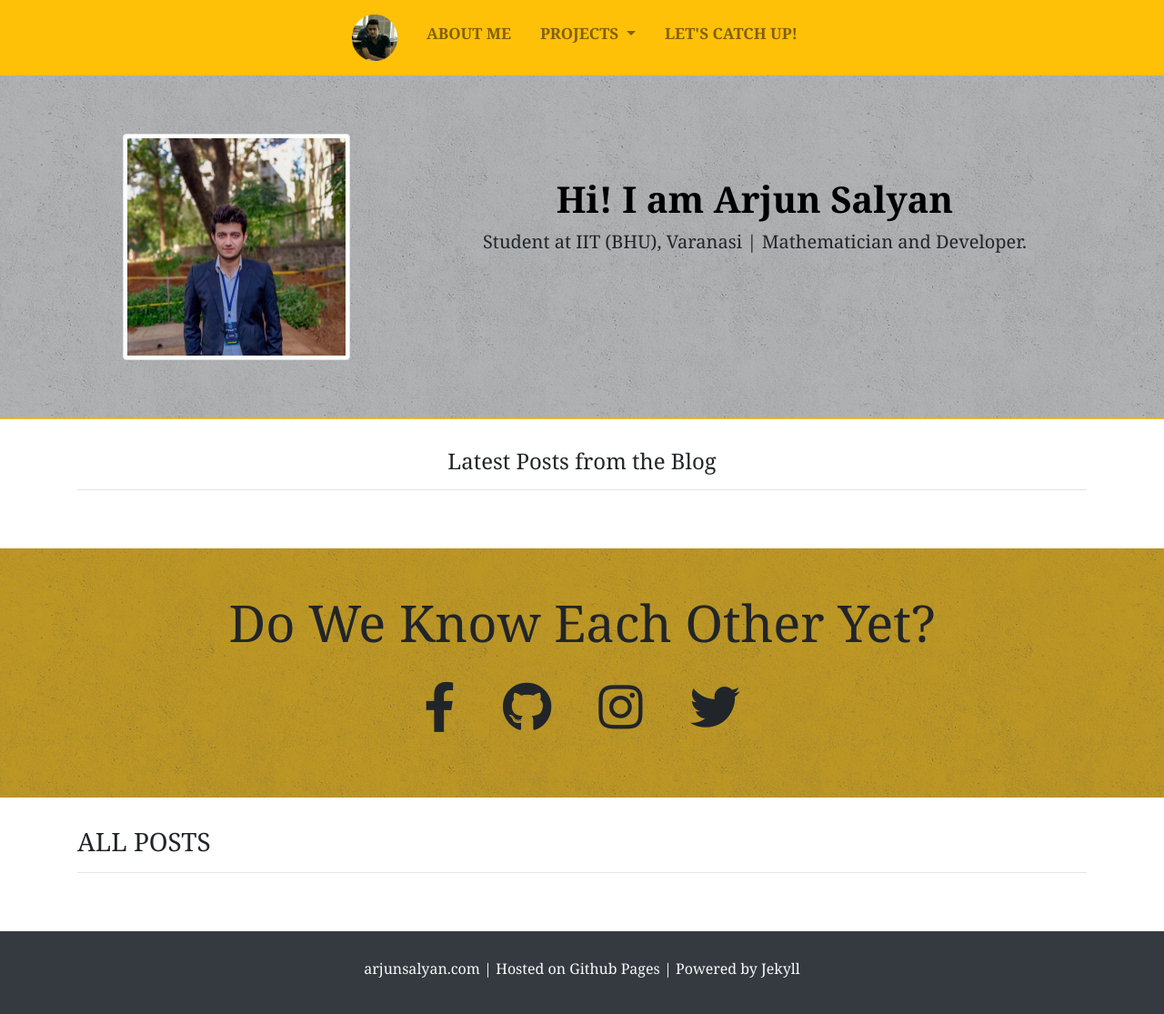
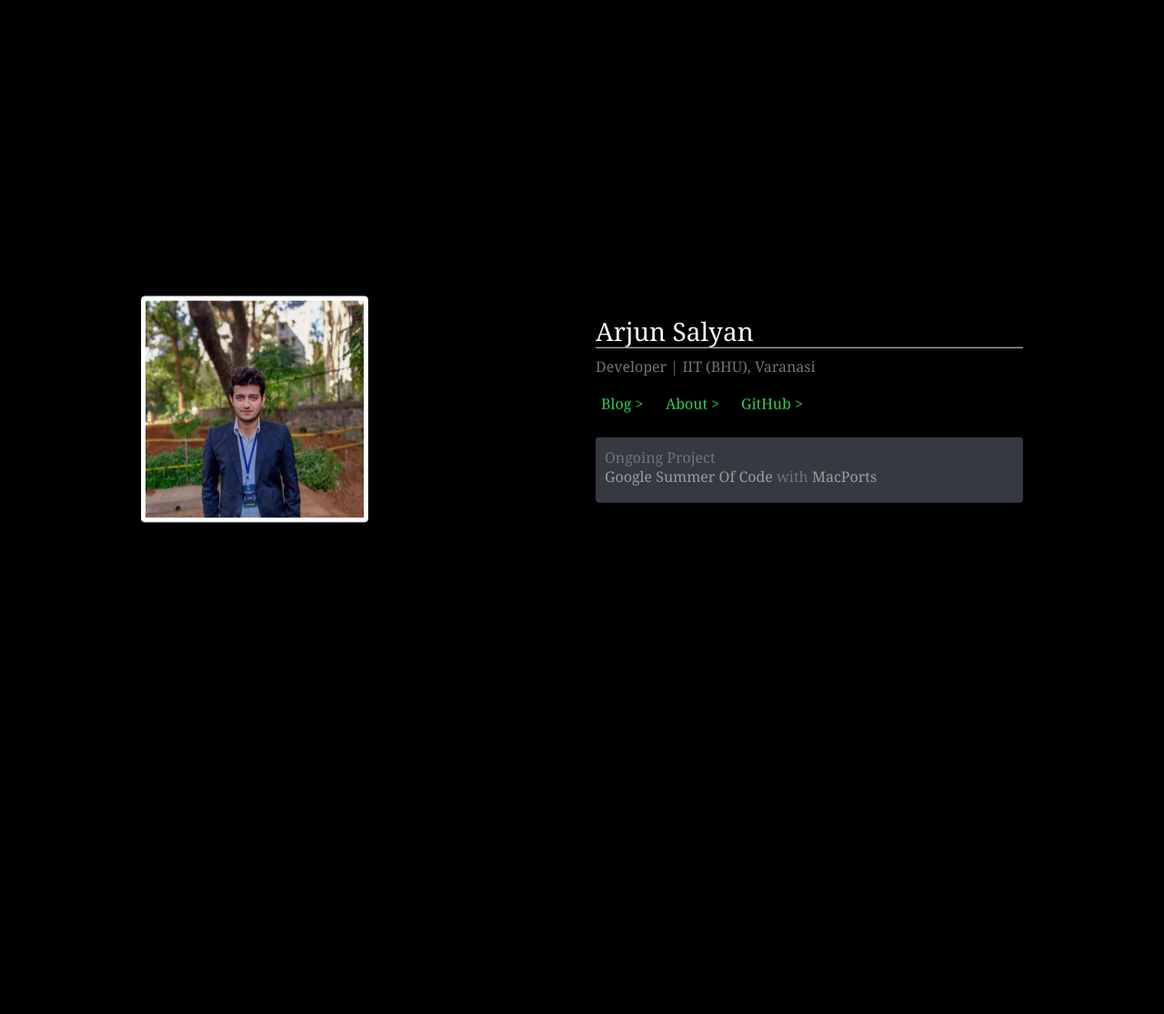
Before and after one commit to arjunsalyan/arjunsalyan.github.io, a Jekyll site: the page built from index.html, in a window 1280 px wide. Shown: the whole page at 91% size. Built offline with Jekyll 4.4.1, drawn with Linux system fonts in a browser that asks for light colours; nearby versions of some CDN libraries; after the commit the page ends 900 px from its top, so only the background shows below that.

Commit message:
Add New Homepage

```diff
--- a/_includes/nav.html
+++ b/_includes/nav.html
@@ -8,7 +8,7 @@
             <ul class="navbar-nav mr-auto ml-auto">
                 <li class="nav-item {% if page.home %}active{% endif %}">
                     <a class="nav-link d-xl-none" href="/"><strong><i class="fas fa-home"></i></strong> <span class="sr-only">(current)</span></a>
-                    <a class="nav-link d-lg-block d-none" href="/"><img src="{{ site.baseurl }}/images/arjun_circle.png" style="max-width:50px"></a>
+                    <a class="nav-link d-lg-block d-none" href="/blog"><img src="{{ site.baseurl }}/images/arjun_circle.png" style="max-width:50px"></a>
                 </li>
                 <li class="nav-item {% if page.title == 'About' %}active{% endif %} pt-2">
                     <a class="nav-link" href="{{ site.baseurl }}/about"><strong>ABOUT ME</strong></a>
--- a/_layouts/default.html
+++ b/_layouts/default.html
@@ -1,19 +1,15 @@
 <!doctype html>
 <html lang="en">
   <head>
-
 	  {% include meta.html %}
   </head>
   <body>
-
     {% include nav.html %}
-
     <div class="jumbotron jumbotron-fluid border-bottom border-warning">
         <div class="container">
             <div class="row">
                 <div class="col-md-4 text-center">
                     <img src="{{ site.baseurl }}/images/ArjunSalyan.jpg" class="img-thumbnail" style="max-width:250px">
-
                 </div>
                 <div class="col-md-8 text-center pt-5">
                     <h1 class="jumbo">Hi! I am Arjun Salyan</h1>
--- a/css/main.css
+++ b/css/main.css
@@ -1,3 +1,4 @@
+
 body{
     padding: 0;
     margin: 0;
@@ -68,3 +69,85 @@ body{
         font-size: 30px !important;
     }
   }
+
+.center-of-div{
+    position: relative;
+    top: 50%;
+    left: 50%;
+    transform: translateX(-50%) translateY(-50%);
+    -webkit-transform: translateX(-50%) translateY(-50%);
+}
+
+.hvr-underline-reveal {
+  display: inline-block;
+  vertical-align: middle;
+  -webkit-transform: perspective(1px) translateZ(0);
+  transform: perspective(1px) translateZ(0);
+  box-shadow: 0 0 1px rgba(0, 0, 0, 0);
+  position: relative;
+  overflow: hidden;
+}
+
+.hvr-underline-reveal:before {
+  content: "";
+  position: absolute;
+  z-index: -1;
+  left: 0;
+  right: 0;
+  bottom: 0;
+  background: deeppink;
+  height: 4px;
+  -webkit-transform: translateY(4px);
+  transform: translateY(4px);
+  -webkit-transition-property: transform;
+  transition-property: transform;
+  -webkit-transition-duration: 0.3s;
+  transition-duration: 0.3s;
+  -webkit-transition-timing-function: ease-out;
+  transition-timing-function: ease-out;
+}
+.hvr-underline-reveal:hover:before, .hvr-underline-reveal:focus:before, .hvr-underline-reveal:active:before {
+  -webkit-transform: translateY(0);
+  transform: translateY(0);
+}
+
+/* Sweep To Right */
+.hvr-sweep-to-right {
+  display: inline-block;
+  vertical-align: middle;
+  -webkit-transform: perspective(1px) translateZ(0);
+  transform: perspective(1px) translateZ(0);
+  box-shadow: 0 0 1px rgba(0, 0, 0, 0);
+  position: relative;
+  -webkit-transition-property: color;
+  transition-property: color;
+  -webkit-transition-duration: 0.3s;
+  transition-duration: 0.3s;
+}
+.hvr-sweep-to-right:before {
+  content: "";
+  position: absolute;
+  z-index: -1;
+  top: 0;
+  left: 0;
+  right: 0;
+  bottom: 0;
+  background: deeppink;
+  -webkit-transform: scaleX(0);
+  transform: scaleX(0);
+  -webkit-transform-origin: 0 50%;
+  transform-origin: 0 50%;
+  -webkit-transition-property: transform;
+  transition-property: transform;
+  -webkit-transition-duration: 0.3s;
+  transition-duration: 0.3s;
+  -webkit-transition-timing-function: ease-out;
+  transition-timing-function: ease-out;
+}
+.hvr-sweep-to-right:hover, .hvr-sweep-to-right:focus, .hvr-sweep-to-right:active {
+  color: white;
+}
+.hvr-sweep-to-right:hover:before, .hvr-sweep-to-right:focus:before, .hvr-sweep-to-right:active:before {
+  -webkit-transform: scaleX(1);
+  transform: scaleX(1);
+}
--- a/index.html
+++ b/index.html
@@ -1,22 +1,87 @@
 ---
-layout: default
-home: True
+arjun: "Yes"
 ---
 
-  {% for post in site.posts %}
-    <article class="post pt-5 pb-5">
-      <div class="row">
-        <div class="col-lg-4 col-md-4 text-center">
-          <img src="{{ site.baseurl }}/images/posts/{{ post.image }}" style="max-width:65%">
+<!doctype html>
+<html lang="en">
+  <head>
+	  {% include meta.html %}
+      <style>
+        html{
+            height: 100%;
+        }
+
+        a{
+            text-decoration: none;
+            color: #34d058;
+        }
+
+        a:hover{
+            color: deeppink;
+        }
+
+        button{
+            background-color: black;
+            color: #34d058;
+            border: 0;
+        }
+
+        .home-image-item{
+            max-width: 250px;
+        }
+
+        @media only screen and (max-width: 768px) {
+            html {
+                center-of-div: 40%;
+            }
+
+            .home-image {
+                text-align: center;
+                padding-top: 32px;
+                padding-bottom: 12px;
+            }
+
+            .home-image-item{
+                max-width: 180px;
+            }
+
+            .home-name{
+                text-align: center;
+                border: 0 !important;
+            }
+
+            .home-right{
+                text-align: center;
+            }
+
+
+        }
+      </style>
+  </head>
+  <body style="background-color: black;height: 100%">
+  <div class="container" style="max-width: 1000px;height: 100%">
+    <div class="row" style="height: 100%">
+        <div class="col-lg-6 col-md-6">
+            <div class="center-of-div home-image">
+                <img src="{{ site.baseurl }}/images/ArjunSalyan.jpg" class="img-thumbnail home-image-item">
+                <br>
+            </div>
         </div>
-        <div class="col-lg-8 col-md-8">
-            <h1><a href="{{ site.baseurl }}{{ post.url }}">{{ post.title }}</a></h1>
-            <p class="text-secondary">Published on <ins>{{ post.date | date: "%B %e, %Y" }}</ins></p>
-              {{ post.excerpt }}
-            <a class="btn btn-warning float-right" href="{{ site.baseurl }}{{ post.url }}">Read More</a>
+        <div class="col-lg-6 col-md-6 text-light">
+            <div class="center-of-div home-right">
+                <h3 class="text-light border-bottom border-grey home-name">Arjun Salyan</h3>
+                <p class="text-muted">Developer | IIT (BHU), Varanasi</p>
+                <a href="/blog" style="font-size:16px"><button class="hvr-sweep-to-right">Blog ></button></a>
+                <a href="/about" style="font-size:16px;margin-left: 8px;"><button class="hvr-sweep-to-right">About ></button></a>
+                <a href="https://github.com/arjunsalyan" style="font-size:16px;margin-left: 8px"><button class="hvr-sweep-to-right">GitHub ></button></a><br><br>
+                <div class="bg-dark rounded" style="padding: 10px">
+                    <span class="text-muted">Ongoing Project</span>
+                    <h6 class="text-white-50">Google Summer Of Code <span class="text-muted">with</span> MacPorts</h6>
+                </div>
+            </div>
         </div>
-      </div>
-    </article>
-    <div class="bg-warning" style="height:4px"></div>
-  {% endfor %}
-</div>
+    </div>
+  </div>
+    {% include analytics.html %}
+  </body>
+</html>
```
Also changed, not shown: blog.md (added, +21 -0 lines), 12 other files. Lines whose indentation alone changed are shown as unchanged.
